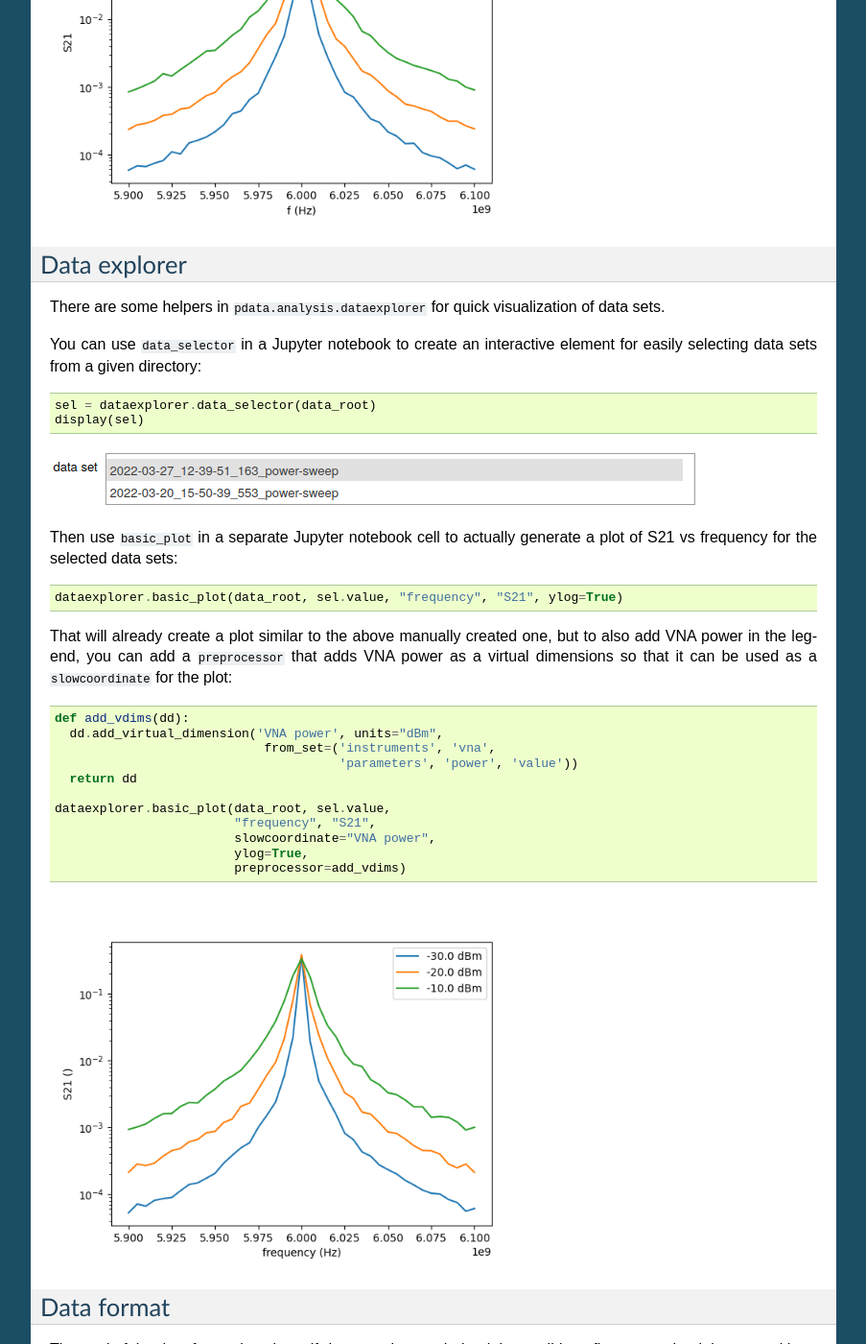
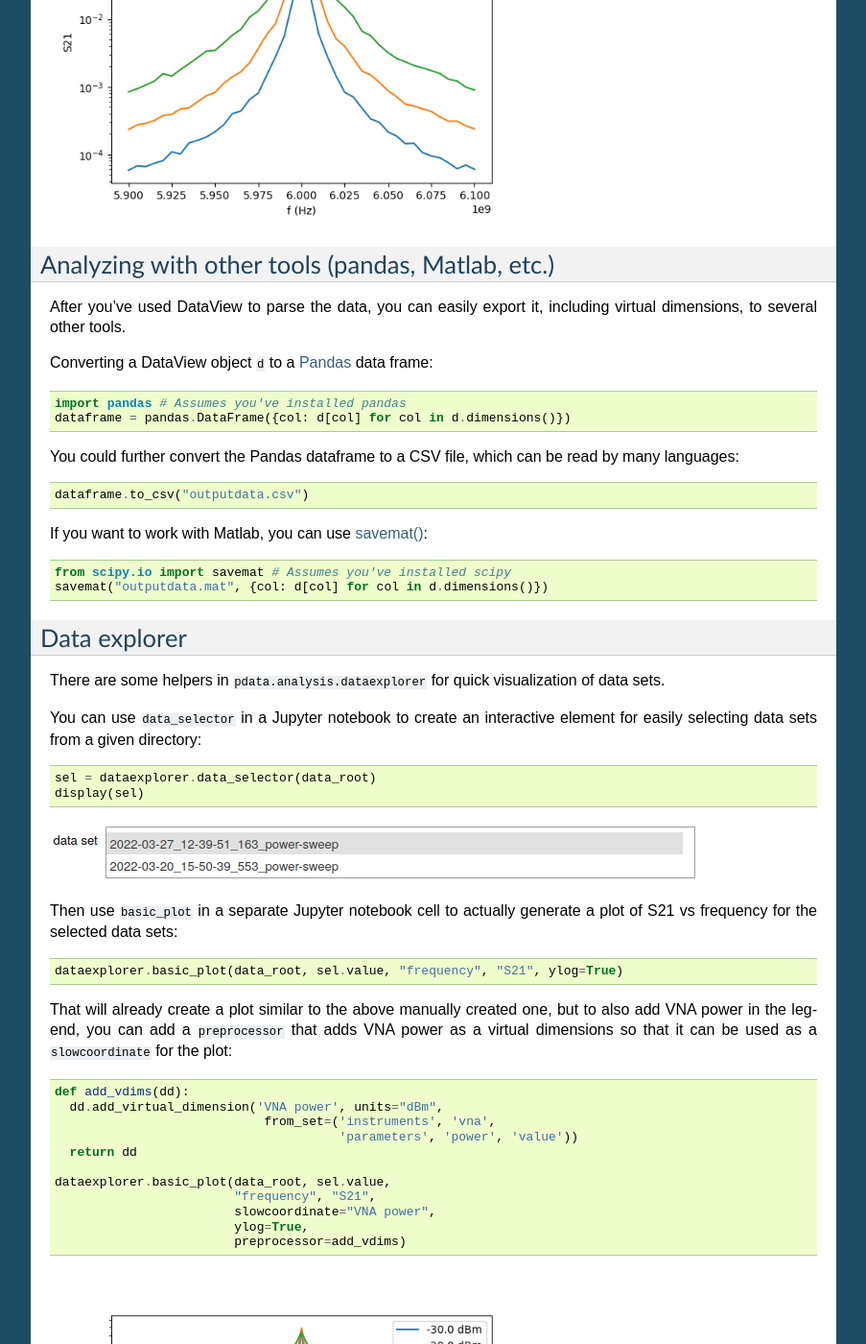
Before and after one commit to govenius/pdata, a Sphinx documentation site: the page built from docs/index.rst, in a window 1280 px wide and 1400 px high, scrolled down 2334 px. Shown: the whole window at 96% size, without its empty margins (198-1101 px from the left). Built offline with Sphinx 7.4.7, drawn with Linux system fonts in a browser that asks for light colours; the version number could not be read and is left out; some of the changed text lies outside the part shown.

Commit message:
Add a section about exporting DataView contents to other tools.

```diff
--- a/docs/index.rst
+++ b/docs/index.rst
@@ -135,6 +135,29 @@ as sweeps using your favorite plotting library::
    :alt: S21 vs frequency
    :scale: 80 %
 
+Analyzing with other tools (pandas, Matlab, etc.)
+-------------------------------------------------
+
+After you've used DataView to parse the data, you can easily export
+it, including virtual dimensions, to several other tools.
+
+Converting a DataView object :code:`d` to a `Pandas
+<https://pandas.pydata.org/>`_ data frame::
+
+  import pandas # Assumes you've installed pandas
+  dataframe = pandas.DataFrame({col: d[col] for col in d.dimensions()})
+
+You could further convert the Pandas dataframe to a CSV file, which
+can be read by many languages::
+
+  dataframe.to_csv("outputdata.csv")
+
+If you want to work with Matlab, you can use `savemat()
+<https://docs.scipy.org/doc/scipy/reference/generated/scipy.io.savemat.html>`_::
+
+  from scipy.io import savemat # Assumes you've installed scipy
+  savemat("outputdata.mat", {col: d[col] for col in d.dimensions()})
+
 Data explorer
 -------------
 
@@ -191,14 +214,14 @@ binary package. Therefore the data format is:
   * Includes a README file in each data directory.
   * Includes a copy of the measurement script, if possible.
 
-.. note::
-  Nevertheless, you should *always* read in the data using
-  :code:`pdata.analysis.dataview`, which provides plenty of useful functions for
-  automatically parsing data not just from the tabular data stored with
-  :code:`add_points`, but also the instrument parameters stored in the JSON
-  files. Because of the latter, it is highly recommended to use :code:`dataview`
-  as a preparser even if you use something else than Python for further
-  analysis.
+.. warning:: Despite being self-explanatory, you should **always read
+  in the data using** :code:`pdata.analysis.dataview`, which provides
+  plenty of useful functions for automatically parsing data not just
+  from the tabular data stored with :code:`add_points`, but also the
+  instrument parameters stored in the JSON files. Reimplementing these
+  features is almost never a wise use of time. If you want to work
+  with a language other than Python, export the parsed DataView object
+  to a suitable format (see Analyzing with other tools section above).
 
 Concretely, a data directory contains the following files:
 
```
